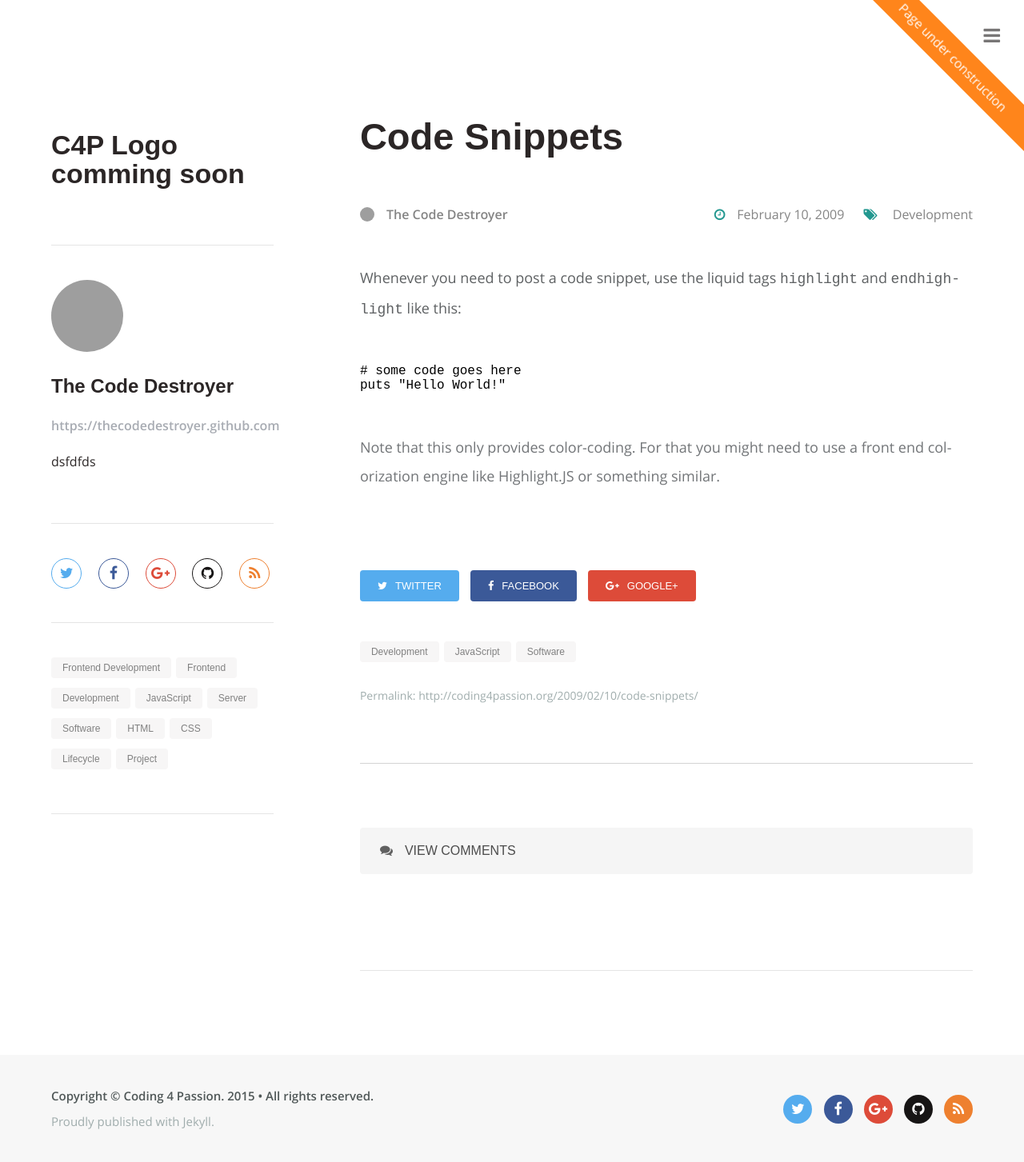
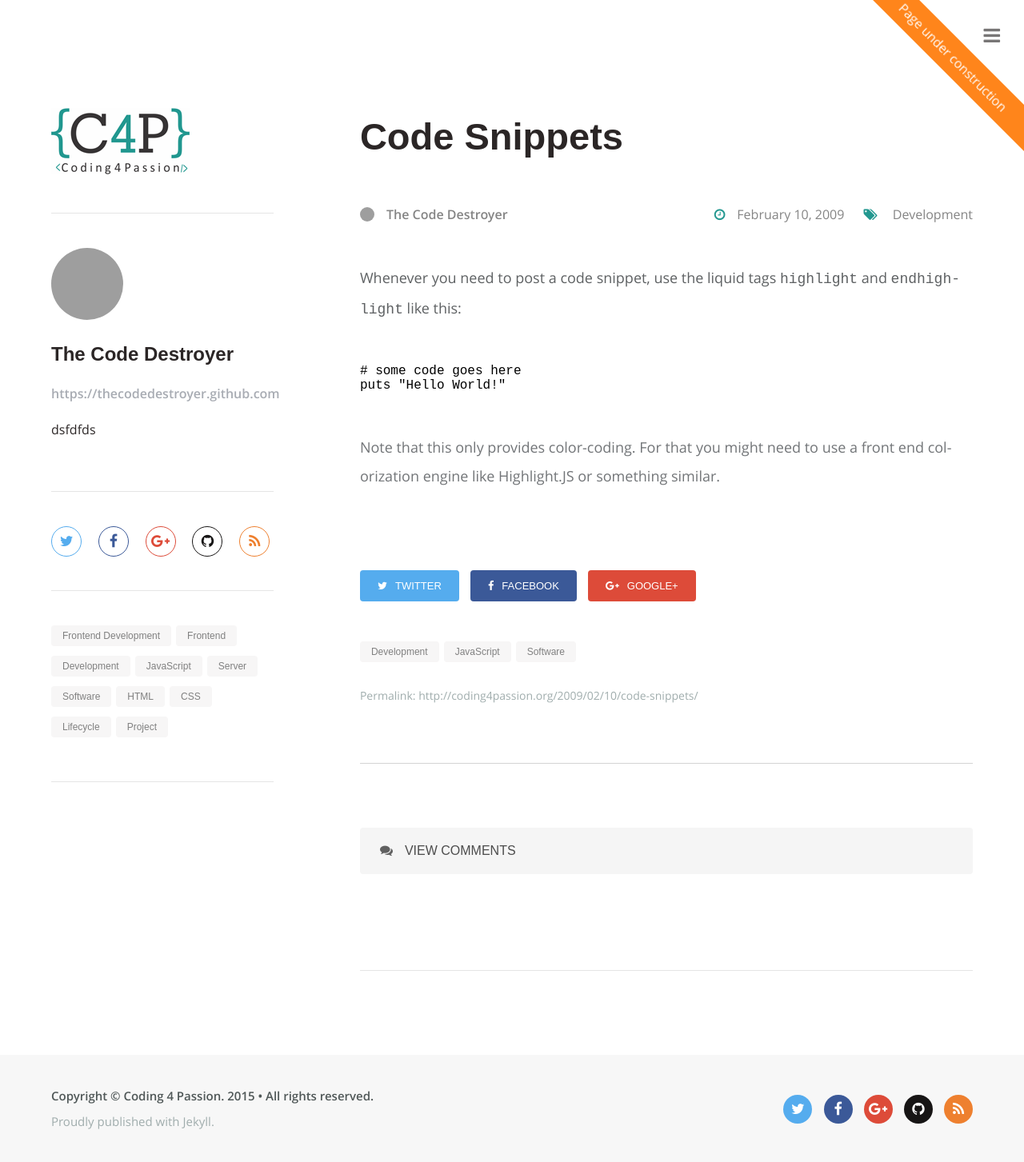
Before and after one commit to left-semi-join/coding4passion.github.io, a Jekyll site: the page built from _posts/2009-02-10-code-snippets.md, in a window 1280 px wide. Shown: the whole page at 80% size. Built offline with Jekyll 4.4.1, drawn with Linux system fonts in a browser that asks for light colours; nearby versions of some CDN libraries; some web fonts are replaced; Markdown is read by kramdown in place of the engine named in the settings; grey boxes are pictures that could not be loaded.

Commit message:
Changed logo

```diff
--- a/_includes/sidebarDefault.html
+++ b/_includes/sidebarDefault.html
@@ -4,7 +4,6 @@
         <div class="widget info_widget">
             {% if site.logoPath != blank %}
                 <a href="{{ site.url }}" class="logo">
-                    <!--TODO: Create logo-->
                     <img src="{{ site.logoPath }}" alt="{{ site.name }}" />
                 </a>
             {% endif %}
--- a/_includes/sidebarPost.html
+++ b/_includes/sidebarPost.html
@@ -5,9 +5,7 @@
         <div class="widget postinfo_widget">
             {% if site.logoPath != blank %}
             <a href="{{ site.url }}" class="logo">
-                <!--TODO: Create logo-->
-                <!--<img src="{{ site.logoPath }}" alt="{{ site.name }}" />-->
-                <h2>C4P Logo comming soon</h2>
+                <img src="{{ site.logoPath }}" alt="{{ site.name }}" />
             </a>
             {% endif %}
         </div>
```
